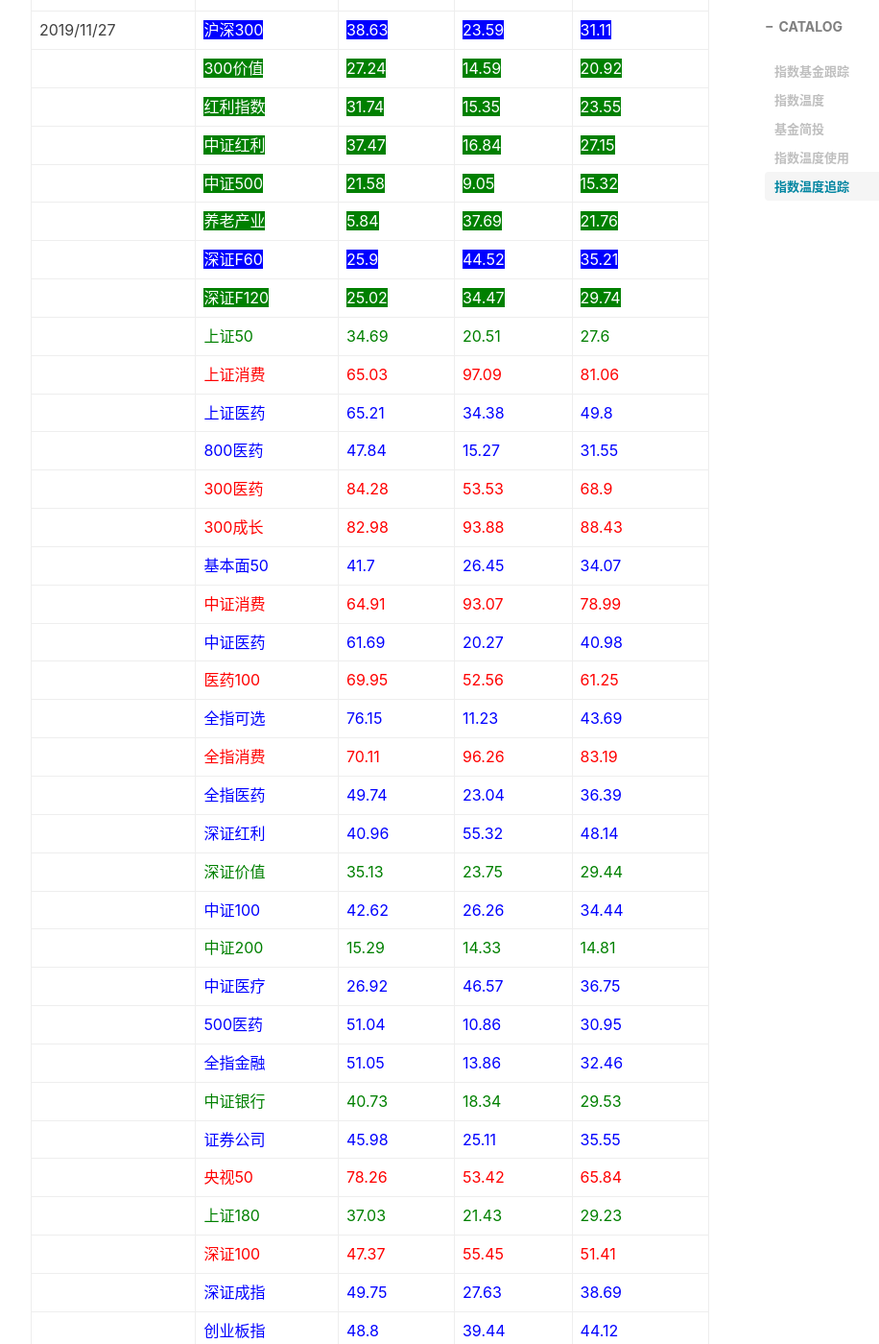
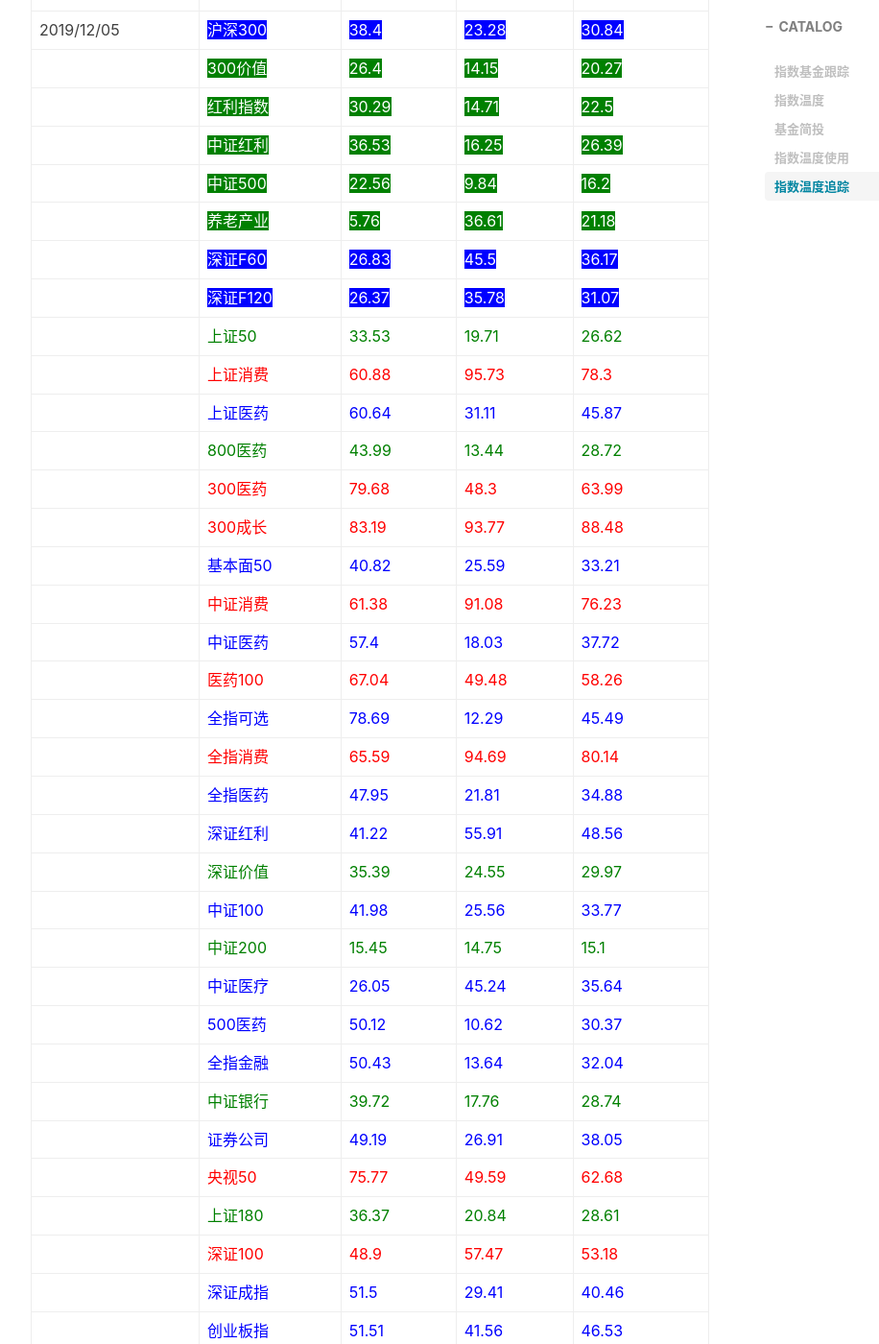
Before and after one commit to shoppingwang/shoppingwang.github.io, a Jekyll site: the page built from _posts/2019-11-09-indices-temperature.md, in a window 1280 px wide and 1400 px high, scrolled down 2664 px. Shown: the whole window at 96% size, without its empty margins (233-1149 px from the left). Built offline with Jekyll 4.4.1, drawn with Linux system fonts in a browser that asks for light colours; nearby versions of some CDN libraries; comment, search, counter and statistics services are not loaded.

Commit message:
add index temperature

```diff
--- a/_posts/2019-11-09-indices-temperature.md
+++ b/_posts/2019-11-09-indices-temperature.md
@@ -77,6 +77,41 @@ tags:
 
 | 日期 | 指数名称 | PE温度 | PB温度 | 指数温度 |
 | --- | --- | --- | --- | --- |
+|2019/12/05|<span style="color: white; background-color: blue;">沪深300</span>|<span style="color: white; background-color: blue;">38.4</span>|<span style="color: white; background-color: blue;">23.28</span>|<span style="color: white; background-color: blue;">30.84</span>|
+||<span style="color: white; background-color: green;">300价值</span>|<span style="color: white; background-color: green;">26.4</span>|<span style="color: white; background-color: green;">14.15</span>|<span style="color: white; background-color: green;">20.27</span>|
+||<span style="color: white; background-color: green;">红利指数</span>|<span style="color: white; background-color: green;">30.29</span>|<span style="color: white; background-color: green;">14.71</span>|<span style="color: white; background-color: green;">22.5</span>|
+||<span style="color: white; background-color: green;">中证红利</span>|<span style="color: white; background-color: green;">36.53</span>|<span style="color: white; background-color: green;">16.25</span>|<span style="color: white; background-color: green;">26.39</span>|
+||<span style="color: white; background-color: green;">中证500</span>|<span style="color: white; background-color: green;">22.56</span>|<span style="color: white; background-color: green;">9.84</span>|<span style="color: white; background-color: green;">16.2</span>|
+||<span style="color: white; background-color: green;">养老产业</span>|<span style="color: white; background-color: green;">5.76</span>|<span style="color: white; background-color: green;">36.61</span>|<span style="color: white; background-color: green;">21.18</span>|
+||<span style="color: white; background-color: blue;">深证F60</span>|<span style="color: white; background-color: blue;">26.83</span>|<span style="color: white; background-color: blue;">45.5</span>|<span style="color: white; background-color: blue;">36.17</span>|
+||<span style="color: white; background-color: blue;">深证F120</span>|<span style="color: white; background-color: blue;">26.37</span>|<span style="color: white; background-color: blue;">35.78</span>|<span style="color: white; background-color: blue;">31.07</span>|
+||<span style="color: green;">上证50</span>|<span style="color: green;">33.53</span>|<span style="color: green;">19.71</span>|<span style="color: green;">26.62</span>|
+||<span style="color: red;">上证消费</span>|<span style="color: red;">60.88</span>|<span style="color: red;">95.73</span>|<span style="color: red;">78.3</span>|
+||<span style="color: blue;">上证医药</span>|<span style="color: blue;">60.64</span>|<span style="color: blue;">31.11</span>|<span style="color: blue;">45.87</span>|
+||<span style="color: green;">800医药</span>|<span style="color: green;">43.99</span>|<span style="color: green;">13.44</span>|<span style="color: green;">28.72</span>|
+||<span style="color: red;">300医药</span>|<span style="color: red;">79.68</span>|<span style="color: red;">48.3</span>|<span style="color: red;">63.99</span>|
+||<span style="color: red;">300成长</span>|<span style="color: red;">83.19</span>|<span style="color: red;">93.77</span>|<span style="color: red;">88.48</span>|
+||<span style="color: blue;">基本面50</span>|<span style="color: blue;">40.82</span>|<span style="color: blue;">25.59</span>|<span style="color: blue;">33.21</span>|
+||<span style="color: red;">中证消费</span>|<span style="color: red;">61.38</span>|<span style="color: red;">91.08</span>|<span style="color: red;">76.23</span>|
+||<span style="color: blue;">中证医药</span>|<span style="color: blue;">57.4</span>|<span style="color: blue;">18.03</span>|<span style="color: blue;">37.72</span>|
+||<span style="color: red;">医药100</span>|<span style="color: red;">67.04</span>|<span style="color: red;">49.48</span>|<span style="color: red;">58.26</span>|
+||<span style="color: blue;">全指可选</span>|<span style="color: blue;">78.69</span>|<span style="color: blue;">12.29</span>|<span style="color: blue;">45.49</span>|
+||<span style="color: red;">全指消费</span>|<span style="color: red;">65.59</span>|<span style="color: red;">94.69</span>|<span style="color: red;">80.14</span>|
+||<span style="color: blue;">全指医药</span>|<span style="color: blue;">47.95</span>|<span style="color: blue;">21.81</span>|<span style="color: blue;">34.88</span>|
+||<span style="color: blue;">深证红利</span>|<span style="color: blue;">41.22</span>|<span style="color: blue;">55.91</span>|<span style="color: blue;">48.56</span>|
+||<span style="color: green;">深证价值</span>|<span style="color: green;">35.39</span>|<span style="color: green;">24.55</span>|<span style="color: green;">29.97</span>|
+||<span style="color: blue;">中证100</span>|<span style="color: blue;">41.98</span>|<span style="color: blue;">25.56</span>|<span style="color: blue;">33.77</span>|
+||<span style="color: green;">中证200</span>|<span style="color: green;">15.45</span>|<span style="color: green;">14.75</span>|<span style="color: green;">15.1</span>|
+||<span style="color: blue;">中证医疗</span>|<span style="color: blue;">26.05</span>|<span style="color: blue;">45.24</span>|<span style="color: blue;">35.64</span>|
+||<span style="color: blue;">500医药</span>|<span style="color: blue;">50.12</span>|<span style="color: blue;">10.62</span>|<span style="color: blue;">30.37</span>|
+||<span style="color: blue;">全指金融</span>|<span style="color: blue;">50.43</span>|<span style="color: blue;">13.64</span>|<span style="color: blue;">32.04</span>|
+||<span style="color: green;">中证银行</span>|<span style="color: green;">39.72</span>|<span style="color: green;">17.76</span>|<span style="color: green;">28.74</span>|
+||<span style="color: blue;">证券公司</span>|<span style="color: blue;">49.19</span>|<span style="color: blue;">26.91</span>|<span style="color: blue;">38.05</span>|
+||<span style="color: red;">央视50</span>|<span style="color: red;">75.77</span>|<span style="color: red;">49.59</span>|<span style="color: red;">62.68</span>|
+||<span style="color: green;">上证180</span>|<span style="color: green;">36.37</span>|<span style="color: green;">20.84</span>|<span style="color: green;">28.61</span>|
+||<span style="color: red;">深证100</span>|<span style="color: red;">48.9</span>|<span style="color: red;">57.47</span>|<span style="color: red;">53.18</span>|
+||<span style="color: blue;">深证成指</span>|<span style="color: blue;">51.5</span>|<span style="color: blue;">29.41</span>|<span style="color: blue;">40.46</span>|
+||<span style="color: blue;">创业板指</span>|<span style="color: blue;">51.51</span>|<span style="color: blue;">41.56</span>|<span style="color: blue;">46.53</span>|
 |2019/11/27|<span style="color: white; background-color: blue;">沪深300</span>|<span style="color: white; background-color: blue;">38.63</span>|<span style="color: white; background-color: blue;">23.59</span>|<span style="color: white; background-color: blue;">31.11</span>|
 ||<span style="color: white; background-color: green;">300价值</span>|<span style="color: white; background-color: green;">27.24</span>|<span style="color: white; background-color: green;">14.59</span>|<span style="color: white; background-color: green;">20.92</span>|
 ||<span style="color: white; background-color: green;">红利指数</span>|<span style="color: white; background-color: green;">31.74</span>|<span style="color: white; background-color: green;">15.35</span>|<span style="color: white; background-color: green;">23.55</span>|
@@ -85,33 +120,6 @@ tags:
 ||<span style="color: white; background-color: green;">养老产业</span>|<span style="color: white; background-color: green;">5.84</span>|<span style="color: white; background-color: green;">37.69</span>|<span style="color: white; background-color: green;">21.76</span>|
 ||<span style="color: white; background-color: blue;">深证F60</span>|<span style="color: white; background-color: blue;">25.9</span>|<span style="color: white; background-color: blue;">44.52</span>|<span style="color: white; background-color: blue;">35.21</span>|
 ||<span style="color: white; background-color: green;">深证F120</span>|<span style="color: white; background-color: green;">25.02</span>|<span style="color: white; background-color: green;">34.47</span>|<span style="color: white; background-color: green;">29.74</span>|
-||<span style="color: green;">上证50</span>|<span style="color: green;">34.69</span>|<span style="color: green;">20.51</span>|<span style="color: green;">27.6</span>|
-||<span style="color: red;">上证消费</span>|<span style="color: red;">65.03</span>|<span style="color: red;">97.09</span>|<span style="color: red;">81.06</span>|
-||<span style="color: blue;">上证医药</span>|<span style="color: blue;">65.21</span>|<span style="color: blue;">34.38</span>|<span style="color: blue;">49.8</span>|
-||<span style="color: blue;">800医药</span>|<span style="color: blue;">47.84</span>|<span style="color: blue;">15.27</span>|<span style="color: blue;">31.55</span>|
-||<span style="color: red;">300医药</span>|<span style="color: red;">84.28</span>|<span style="color: red;">53.53</span>|<span style="color: red;">68.9</span>|
-||<span style="color: red;">300成长</span>|<span style="color: red;">82.98</span>|<span style="color: red;">93.88</span>|<span style="color: red;">88.43</span>|
-||<span style="color: blue;">基本面50</span>|<span style="color: blue;">41.7</span>|<span style="color: blue;">26.45</span>|<span style="color: blue;">34.07</span>|
-||<span style="color: red;">中证消费</span>|<span style="color: red;">64.91</span>|<span style="color: red;">93.07</span>|<span style="color: red;">78.99</span>|
-||<span style="color: blue;">中证医药</span>|<span style="color: blue;">61.69</span>|<span style="color: blue;">20.27</span>|<span style="color: blue;">40.98</span>|
-||<span style="color: red;">医药100</span>|<span style="color: red;">69.95</span>|<span style="color: red;">52.56</span>|<span style="color: red;">61.25</span>|
-||<span style="color: blue;">全指可选</span>|<span style="color: blue;">76.15</span>|<span style="color: blue;">11.23</span>|<span style="color: blue;">43.69</span>|
-||<span style="color: red;">全指消费</span>|<span style="color: red;">70.11</span>|<span style="color: red;">96.26</span>|<span style="color: red;">83.19</span>|
-||<span style="color: blue;">全指医药</span>|<span style="color: blue;">49.74</span>|<span style="color: blue;">23.04</span>|<span style="color: blue;">36.39</span>|
-||<span style="color: blue;">深证红利</span>|<span style="color: blue;">40.96</span>|<span style="color: blue;">55.32</span>|<span style="color: blue;">48.14</span>|
-||<span style="color: green;">深证价值</span>|<span style="color: green;">35.13</span>|<span style="color: green;">23.75</span>|<span style="color: green;">29.44</span>|
-||<span style="color: blue;">中证100</span>|<span style="color: blue;">42.62</span>|<span style="color: blue;">26.26</span>|<span style="color: blue;">34.44</span>|
-||<span style="color: green;">中证200</span>|<span style="color: green;">15.29</span>|<span style="color: green;">14.33</span>|<span style="color: green;">14.81</span>|
-||<span style="color: blue;">中证医疗</span>|<span style="color: blue;">26.92</span>|<span style="color: blue;">46.57</span>|<span style="color: blue;">36.75</span>|
-||<span style="color: blue;">500医药</span>|<span style="color: blue;">51.04</span>|<span style="color: blue;">10.86</span>|<span style="color: blue;">30.95</span>|
-||<span style="color: blue;">全指金融</span>|<span style="color: blue;">51.05</span>|<span style="color: blue;">13.86</span>|<span style="color: blue;">32.46</span>|
-||<span style="color: green;">中证银行</span>|<span style="color: green;">40.73</span>|<span style="color: green;">18.34</span>|<span style="color: green;">29.53</span>|
-||<span style="color: blue;">证券公司</span>|<span style="color: blue;">45.98</span>|<span style="color: blue;">25.11</span>|<span style="color: blue;">35.55</span>|
-||<span style="color: red;">央视50</span>|<span style="color: red;">78.26</span>|<span style="color: red;">53.42</span>|<span style="color: red;">65.84</span>|
-||<span style="color: green;">上证180</span>|<span style="color: green;">37.03</span>|<span style="color: green;">21.43</span>|<span style="color: green;">29.23</span>|
-||<span style="color: red;">深证100</span>|<span style="color: red;">47.37</span>|<span style="color: red;">55.45</span>|<span style="color: red;">51.41</span>|
-||<span style="color: blue;">深证成指</span>|<span style="color: blue;">49.75</span>|<span style="color: blue;">27.63</span>|<span style="color: blue;">38.69</span>|
-||<span style="color: blue;">创业板指</span>|<span style="color: blue;">48.8</span>|<span style="color: blue;">39.44</span>|<span style="color: blue;">44.12</span>|
 |2019/11/19|<span style="color: white; background-color: blue;">沪深300</span>|<span style="color: white; background-color: blue;">40.02</span>|<span style="color: white; background-color: blue;">24.76</span>|<span style="color: white; background-color: blue;">32.39</span>|
 ||<span style="color: white; background-color: green;">300价值</span>|<span style="color: white; background-color: green;">27.26</span>|<span style="color: white; background-color: green;">14.58</span>|<span style="color: white; background-color: green;">20.92</span>|
 ||<span style="color: white; background-color: green;">红利指数</span>|<span style="color: white; background-color: green;">31.68</span>|<span style="color: white; background-color: green;">15.18</span>|<span style="color: white; background-color: green;">23.43</span>|
```
